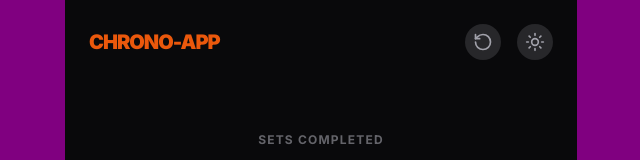
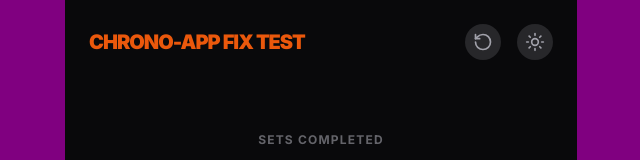
Before and after one commit to kwwwaanou/chrono-app, a Next.js app: page / in a window 1280 px wide. Shown: the top 160 px of the page, without its empty margins (319-959 px from the left). Built offline with nearby package versions, Linux system fonts and the light colour scheme.

Commit message:
Test: Change header text to verify deployment

```diff
--- a/src/components/Header.tsx
+++ b/src/components/Header.tsx
@@ -26,7 +26,7 @@ export function Header() {
   return (
     <header className="flex items-center justify-between p-6">
       <h1 className="text-xl font-black uppercase tracking-tighter text-primary">
-        Chrono-App
+        Chrono-App FIX TEST
       </h1>
       <div className="flex gap-4">
         <button
```
